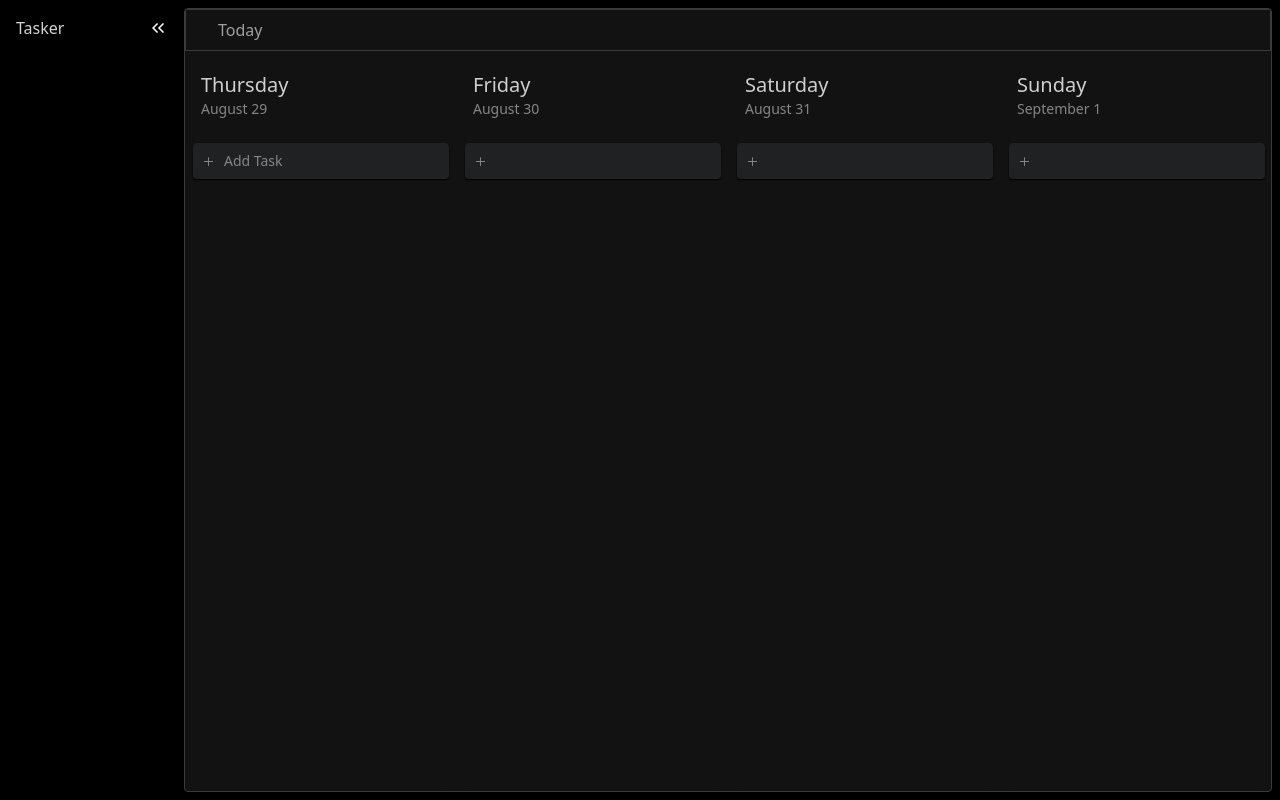
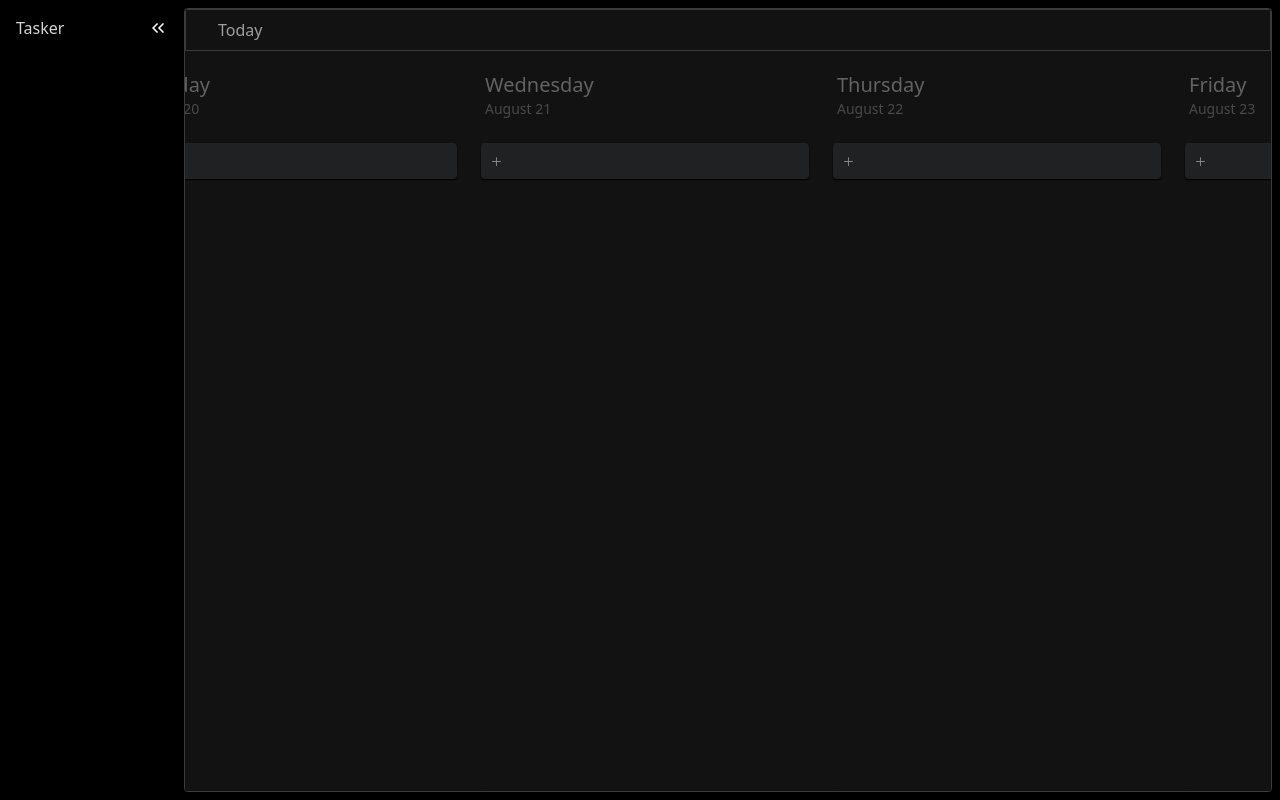
Before and after one commit to 4shutosh/tasker, a Svelte app: page / in a window 1280 px wide. Built offline with nearby package versions, Linux system fonts and the light colour scheme.

Commit message:
stores for items, tasker day scrollable

```diff
--- a/src/renderer/src/components/AddTaskButton.svelte
+++ b/src/renderer/src/components/AddTaskButton.svelte
@@ -4,11 +4,11 @@
 
 <div
   class={`flex rounded group relative
-mt-4 px-2 py-2
-cursor-pointer
-items-center justify-start
-shadow-sm shadow-black
-bg-cardBackgroundPrimary`}
+    mt-4 px-2 py-2 mx-1
+    cursor-pointer
+    items-center justify-start
+    shadow-sm shadow-black
+    bg-cardBackgroundPrimary`}
 >
   <svg
     class="mr-2 fill-textColorSecondary"
--- a/src/renderer/src/components/Board.svelte
+++ b/src/renderer/src/components/Board.svelte
@@ -2,13 +2,12 @@
   import { onMount } from 'svelte'
   import TaskerDay from './TaskerDay.svelte'
   import type { TaskItem, TaskerDayItem } from '../types/types'
-
-  import { getAllItemsGroupedByDate } from '../database/tasksDb'
+  import { allTasksDayMap, fetchAllTasksPerDay } from '../database/stores'
 
   export let isNavExpanded: boolean = true
   export let handleCollapseClick
 
-  let tasksDateMap: Map<string, TaskItem[]>
+  $: tasksDateMap = $allTasksDayMap
 
   const today = new Date()
 
@@ -22,7 +21,7 @@
 
     setTimeout(() => {
       scrollToItem(daysList)
-      getAllTasksMap()
+      fetchAllTasksPerDay()
     }, 0)
   })
 
@@ -47,20 +46,20 @@
     return taskerDays
   }
 
-  function getAllTasksMap(): void {
-    let items = getAllItemsGroupedByDate()
-    items
-      .then((map) => {
-        tasksDateMap = map
-        map.forEach((value, key) => {
-          console.log('found item value' + value)
-          console.log('found item key ' + key)
-        })
-      })
-      .catch((error) => {
-        console.error('getting all items failed ' + error)
-      })
-  }
+  // function getAllTasksMap(): void {
+  //   let items = getAllItemsGroupedByDate()
+  //   items
+  //     .then((map) => {
+  //       tasksDateMap = map
+  //       map.forEach((value, key) => {
+  //         console.log('found item value' + value)
+  //         console.log('found item key ' + key)
+  //       })
+  //     })
+  //     .catch((error) => {
+  //       console.error('getting all items failed ' + error)
+  //     })
+  // }
 </script>
 
 <div
--- a/src/renderer/src/components/CreateTaskModal.svelte
+++ b/src/renderer/src/components/CreateTaskModal.svelte
@@ -2,6 +2,7 @@
   import { onMount, onDestroy } from 'svelte'
   import { addTaskItem } from '../database/tasksDb'
   import type { TaskItem } from '../types/types'
+  import { fetchAllTasksPerDay } from '../database/stores'
 
   export let closeModal
 
@@ -46,6 +47,7 @@
     }
     addTaskItem(item)
     closeModal()
+    fetchAllTasksPerDay()
   }
 
   let parentDiv
--- a/src/renderer/src/components/Task.svelte
+++ b/src/renderer/src/components/Task.svelte
@@ -6,11 +6,11 @@
 
 <div
   class={`flex flex-col
-bg-cardBackgroundPrimary
-rounded py-2 px-4
-cursor-pointer
-hover:outline hover:outline-textColorSecondary hover:outline-[0.25px]
-shadow-sm shadow-black`}
+    bg-cardBackgroundPrimary
+    rounded py-2 px-4 mx-1
+    cursor-pointer
+    hover:outline hover:outline-textColorSecondary hover:outline-[0.25px]
+    shadow-sm shadow-black`}
 >
   <div class={`flex text-sm text-textColorPrimary`}>{task.title}</div>
   <div class={`flex py-2`}>
--- a/src/renderer/src/components/TaskerDay.svelte
+++ b/src/renderer/src/components/TaskerDay.svelte
@@ -18,8 +18,8 @@
 <div
   {id}
   class="flex flex-shrink-0 flex-col
-  bg-colorSurfaceSecondary gap-2
-  w-64 rounded-md"
+  bg-colorSurfaceSecondary gap-2 pb-2
+  w-[42vh] rounded-md"
 >
   <div class="flex">
     <!-- Day header - weekday, month name, date -->
@@ -44,7 +44,7 @@
   <AddTaskButton isToday={today.getDate() == comparisonDate.getDate()} />
   <!-- List of Tasks go here -->
   {#if listOfTasks != undefined}
-    <div class="flex flex-col gap-2">
+    <div class="flex flex-col gap-2 py-1 overflow-y-auto overflow-x-hidden">
       {#each listOfTasks as task}
         <Task {task} />
       {/each}
--- /dev/null
+++ b/src/renderer/src/database/stores.ts
@@ -0,0 +1,12 @@
+import { writable, type Writable } from 'svelte/store'
+import type { TaskItem } from '../types/types'
+import { getAllItemsGroupedByDate } from './tasksDb'
+
+export const allTasksDayMap: Writable<Map<string, TaskItem[]>> = writable(
+  new Map<string, TaskItem[]>()
+)
+
+export async function fetchAllTasksPerDay(): Promise<void> {
+  const fetchedItems: Map<string, TaskItem[]> = await getAllItemsGroupedByDate()
+  allTasksDayMap.set(fetchedItems)
+}
```
